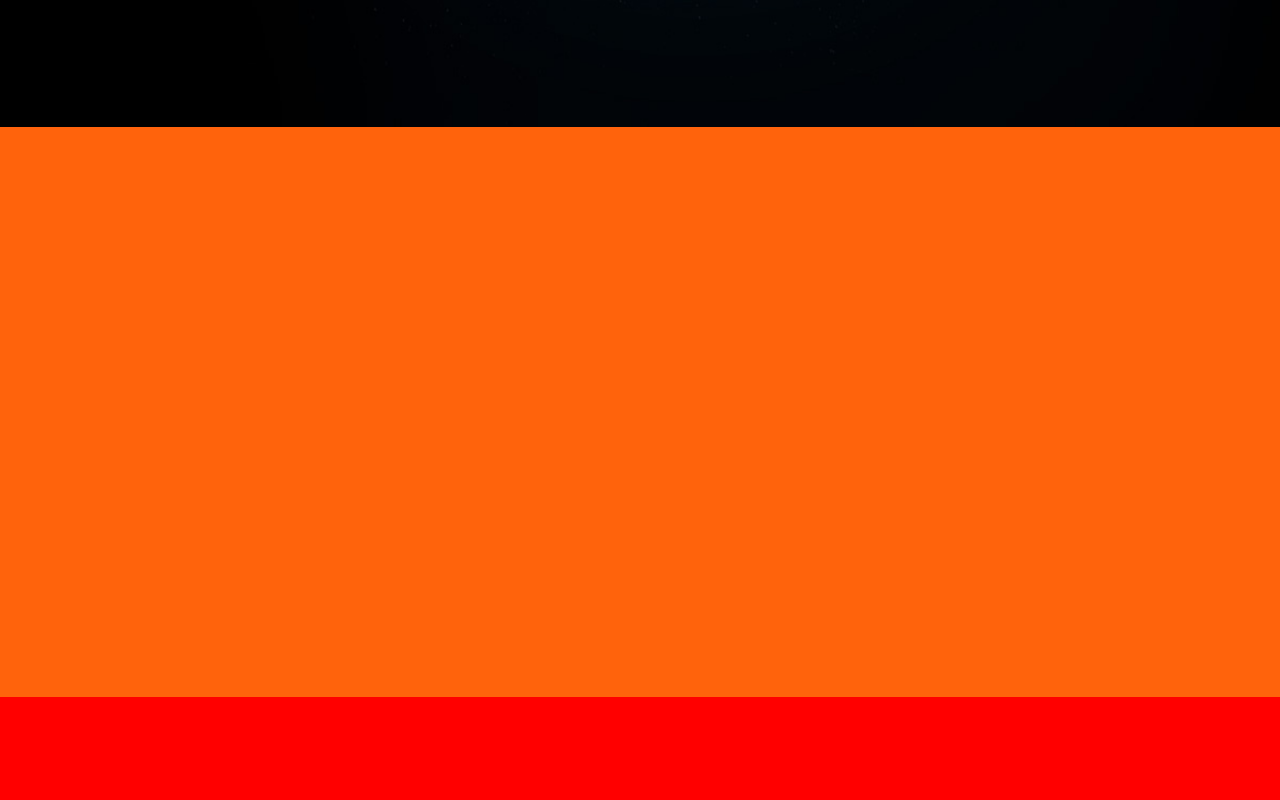
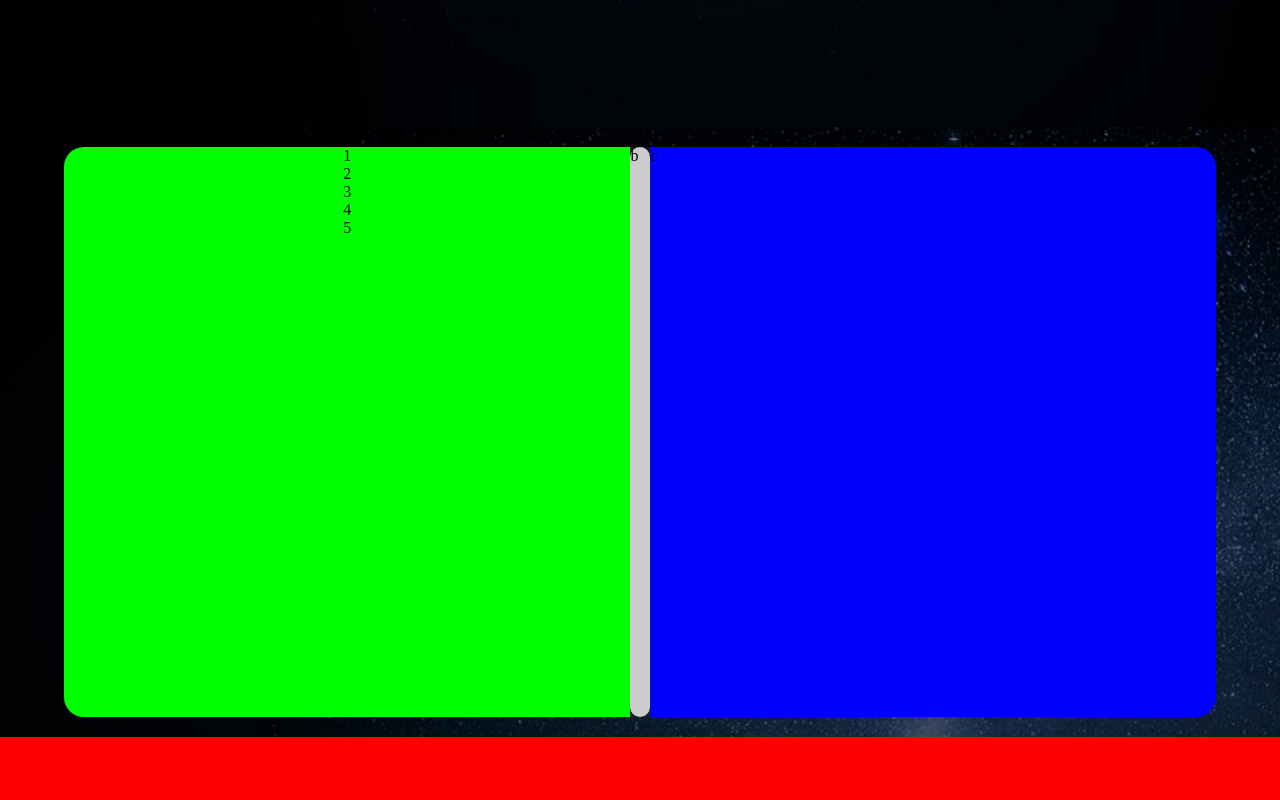
Before and after one commit to ITpandaffm/ffmBlog, a plain HTML site: page static/index.html in a window 1280 px wide. Shown: the part 820-1620 px from the top of the page. Drawn offline with Linux system fonts and the light colour scheme.

Commit message:
开始开发第二模块

```diff
--- a/static/css/main.css
+++ b/static/css/main.css
@@ -149,10 +149,52 @@ header .arrow .icon:hover {
 /************Banner End***************/
 /************Intro Start***************/
 .intro {
+	position: relative;
 	width: 100%;
 	height: 570px;
-	background: #ff630c;
+	background: #000;
+	padding: 20px 0;
+	padding-top: 20px;
+	padding-bottom: 20px;
+	background-image: url('../image/homepage/treeBackground.jpg');
+	background-repeat: no-repeat;
+	background-size: cover;
 }
+.intro .intro-wrapper {
+	width: 90%;
+	height: 100%;
+	margin: 0 auto;
+	background: rgba(43, 41, 41, 0.5);
+	border-radius: 20px;
+	overflow: hidden;
+	display: flex;
+	justify-content: space-around;
+}
+
+.intro-left {
+	background: #f00;
+	flex-grow: 1;
+}
+.intro-left ul {
+	display: flex;
+	flex-direction: column;
+	align-items: center;
+}
+.intro-left {
+	background: #0f0;
+	/*margin: 5px;*/
+}
+.intro-middle {
+	flex-basis: 20px;
+	border-radius: 25px;
+	background: #ccc;
+}
+.intro-right {
+	background: #00f;
+	flex-grow: 1;
+
+}
+
 
 /************Intro End***************/
 /************Tree Start***************/
--- a/static/index.html
+++ b/static/index.html
@@ -1,23 +1,24 @@
 <!DOCTYPE html>
 <html lang="en">
+
 <head>
     <meta charset="UTF-8">
     <title>_FFM_</title>
     <link rel="shortcut icon" href="favicon.ico">
     <link rel="stylesheet" href="css/common.css">
-	<!-- <link href="http://fonts.googleapis.com/icon?family=Material+Icons" rel="stylesheet"> -->
-	<!-- <link type="text/css" rel="stylesheet" href="css/materialize.min.css"  media="screen,projection"/> -->
     <link rel="stylesheet" href="css/main.css">
-	<meta name="viewport" content="width=device-width, initial-scale=1.0"/>
+    <meta name="viewport" content="width=device-width, initial-scale=1.0" />
     <style type="text/css">
     .icon {
- 		  	width: 1em; height: 1em;
+        width: 1em;
+        height: 1em;
         vertical-align: -0.15em;
         fill: currentColor;
         overflow: hidden;
     }
     </style>
 </head>
+
 <body>
     <div class="container">
         <header>
@@ -41,24 +42,36 @@
                 <span>FFM</span>
             </div>
             <div class="arrow">
-			<!-- <img src="image/homepage/箭头.svg" alt=""> -->
                 <svg class="icon" aria-hidden="true">
                     <use xlink:href="#icon-jiantou"></use>
                 </svg>
             </div>
         </header>
-		<div class="intro"></div>
+        <div class="intro">
+        	<div class="intro-wrapper">
+        		<div class="intro-left">
+        			<ul>
+        				<li>1</li>
+        				<li>2</li>
+        				<li>3</li>
+        				<li>4</li>
+        				<li>5</li>
+        			</ul>
+        		</div>
+        		<div class="intro-middle">b</div>
+        		<div class="intro-right">c</div>
+        	</div>
+        </div>
         <div class="tree"></div>
         <div class="slogan"></div>
         <div class="map"></div>
-		<footer><footer>
+        <footer>
+        </footer>
     </div>
-
-
     <script type="text/javascript" src="js/jquery-1.12.4.js"></script>
     <script type="text/javascript" src="js/jquery.easing.1.3.js"></script>
     <script src="js/iconfont.js"></script>
-    <!-- <script type="text/javascript" src="js/materialize.min.js"></script> -->
     <script src="js/main.js"></script>
 </body>
+
 </html>
```
Also changed, not shown: static/image/homepage/arrow.svg (deleted), static/image/homepage/treeBackground.jpg (added), static/image/homepage/箭头.svg (deleted). Lines whose indentation alone changed are shown as unchanged.
